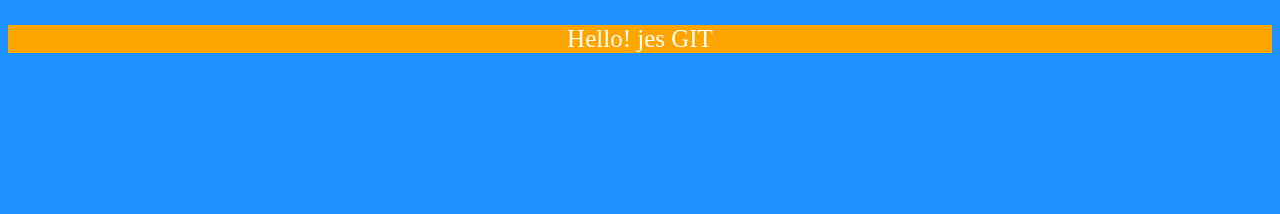
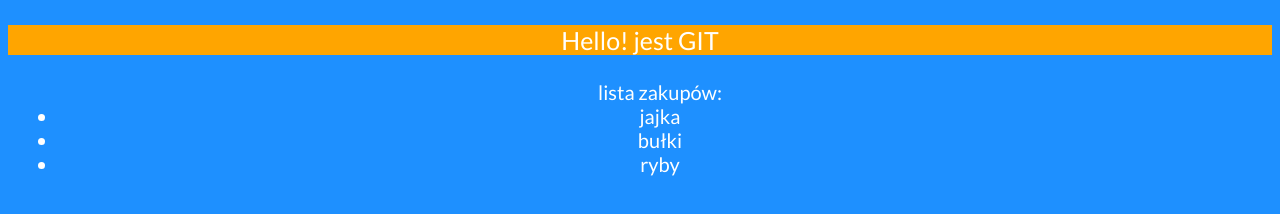
Before and after one commit to jantwarog/web1_17marca, a plain HTML site: page index.html in a window 1280 px wide. Drawn offline with Linux system fonts and the light colour scheme.

```diff
--- a/index.html
+++ b/index.html
@@ -6,8 +6,14 @@
     <meta http-equiv="X-UA-Compatible" content="ie=edge">
     <title>CDV Training</title>
     <link rel="stylesheet" href="style.css">
+    <link href="https://fonts.googleapis.com/css?family=Lato" rel="stylesheet">
 </head>
 <body>
-    <p>Hello! jes GIT</p>
+    <p>Hello! jest GIT</p>
+    <ul>lista zakupów:
+        <li>jajka</li>
+        <li>bułki</li>
+        <li>ryby</li>
+    </ul>
 </body>
 </html>
--- a/style.css
+++ b/style.css
@@ -2,5 +2,21 @@ body{
     background-color: dodgerblue;
 }
 p {
-    font-size: 25px; color:white; background-color: orange; text-align: center;
+    font-family:lato; font-size: 25px; color:white; background-color: orange; text-align: center;
 }
+ul{
+    justify-content: center;
+    align-items: center;
+    font-size: 20px;
+    font-family: lato;
+    color: white;
+    text-align: center;
+    margin: 10px;
+}
+li{
+    font-family: lato;
+    color: white;
+    justify-content: center;
+    align-items: center;
+    text-align: center;
+}
```
